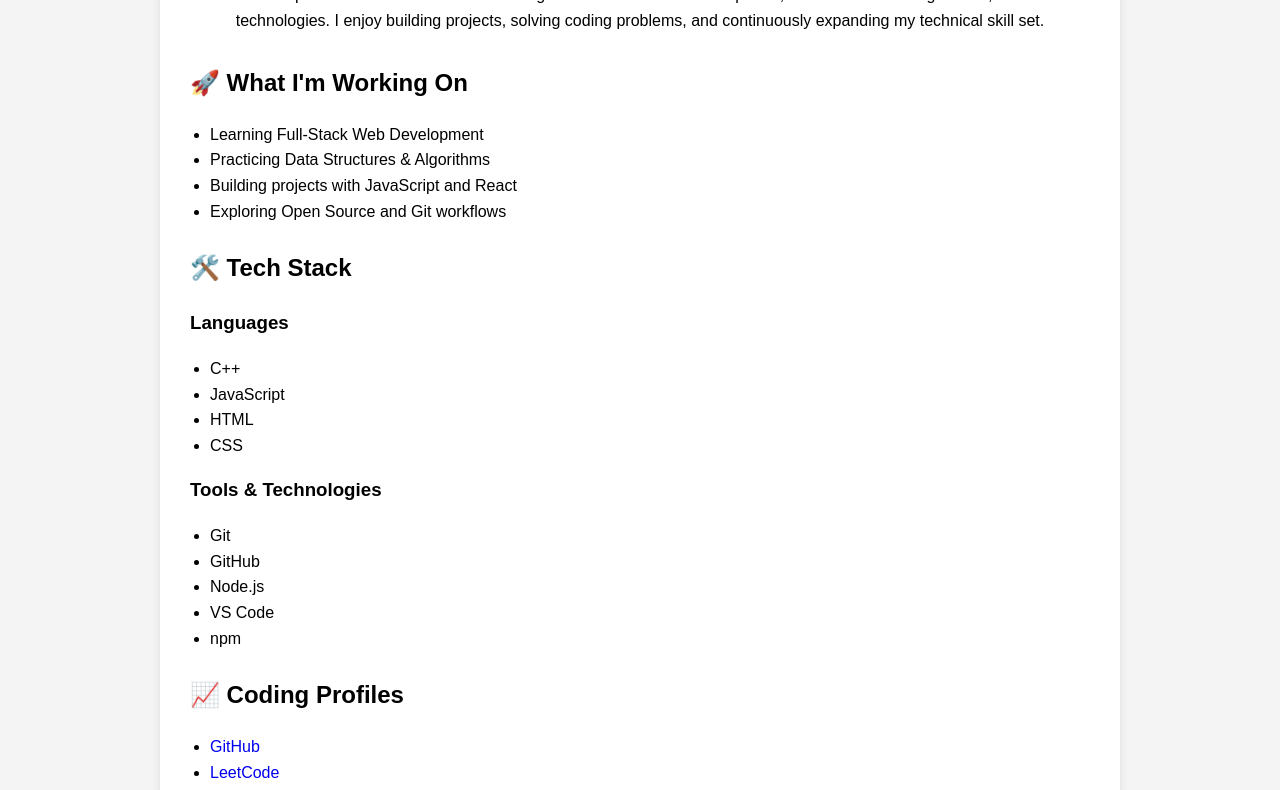
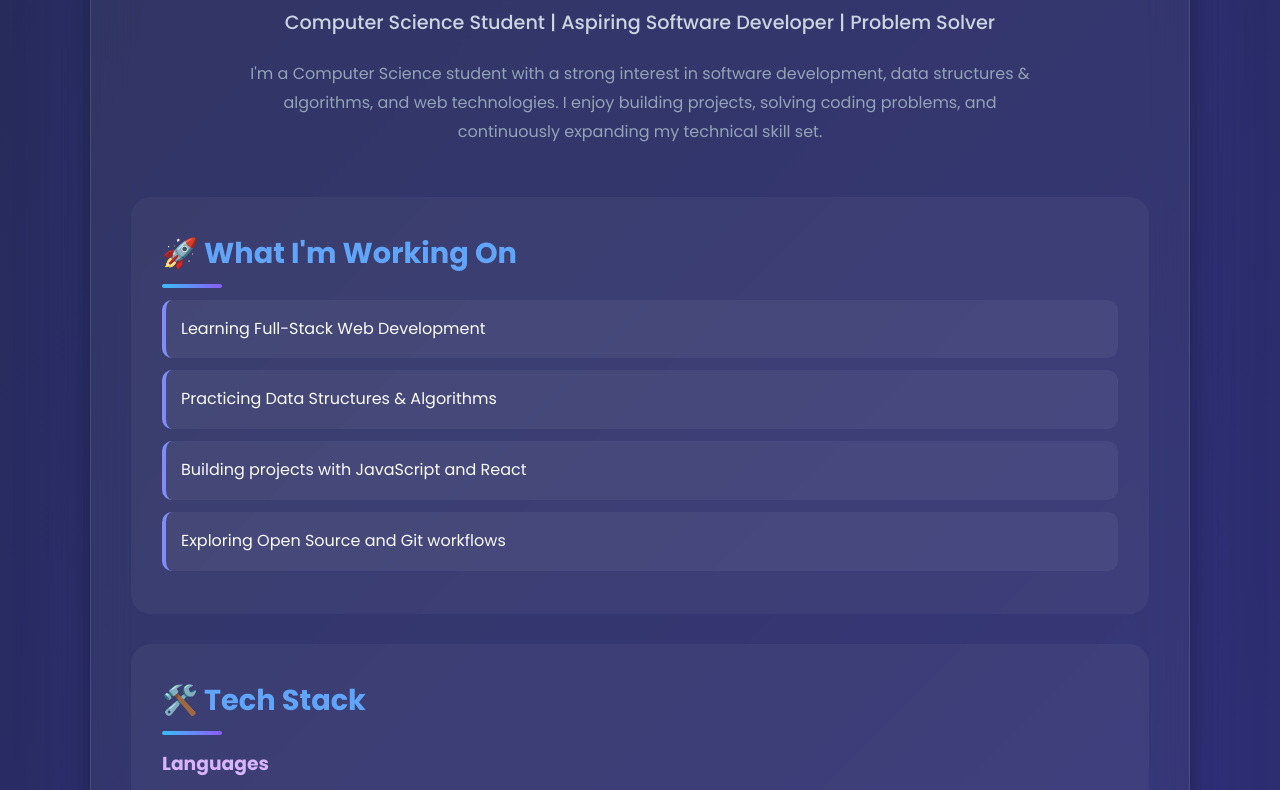
Before and after one commit to swastik-raj-chaudhary/swastik_raj_chaudhary, a plain HTML site: page index.html in a window 1280 px wide. Shown: the part 196-986 px from the top of the page. Drawn offline with Linux system fonts and the light colour scheme.

Commit message:
Update style.css

```diff
--- a/style.css
+++ b/style.css
@@ -1,59 +1,235 @@
-body {
-    font-family: Arial, sans-serif;
+/* Google Font */
+@import url('https://fonts.googleapis.com/css2?family=Poppins:wght@300;400;500;600;700;800&display=swap');
+
+/* Global Styles */
+* {
     margin: 0;
     padding: 0;
-    line-height: 1.6;
-    background-color: #f4f4f4;
+    box-sizing: border-box;
+}
+
+html {
+    scroll-behavior: smooth;
+}
+
+body {
+    font-family: 'Poppins', sans-serif;
+    min-height: 100vh;
+    background: linear-gradient(
+        135deg,
+        #0f172a,
+        #1e293b,
+        #312e81,
+        #1e1b4b
+    );
+    background-size: 400% 400%;
+    animation: gradient 12s ease infinite;
+    color: #f8fafc;
+    line-height: 1.8;
+    padding: 50px 20px;
+}
+
+/* Animated Background */
+@keyframes gradient {
+    0% {
+        background-position: 0% 50%;
+    }
+    50% {
+        background-position: 100% 50%;
+    }
+    100% {
+        background-position: 0% 50%;
+    }
 }
 
 .container {
-    width: 80%;
-    max-width: 900px;
-    margin: 30px auto;
-    background: #ffffff;
-    padding: 30px;
-    border-radius: 10px;
-    box-shadow: 0 2px 10px rgba(0,0,0,0.1);
+    max-width: 1100px;
+    margin: auto;
+    padding: 40px;
+    background: rgba(255, 255, 255, 0.05);
+    backdrop-filter: blur(20px);
+    border-radius: 25px;
+    border: 1px solid rgba(255, 255, 255, 0.1);
+    box-shadow:
+        0 0 30px rgba(0, 0, 0, 0.4),
+        0 0 80px rgba(99, 102, 241, 0.2);
 }
+
+/* Header */
 
 header {
     text-align: center;
-    margin-bottom: 30px;
+    margin-bottom: 50px;
+}
+
+h1 {
+    font-size: 3.5rem;
+    font-weight: 800;
+    background: linear-gradient(
+        to right,
+        #38bdf8,
+        #818cf8,
+        #c084fc
+    );
+    -webkit-background-clip: text;
+    -webkit-text-fill-color: transparent;
 }
 
 .subtitle {
-    font-size: 1.1rem;
-    font-weight: bold;
+    margin-top: 10px;
+    font-size: 1.2rem;
+    color: #cbd5e1;
+    font-weight: 500;
 }
 
-h1, h2, h3 {
-    margin-top: 0;
+header p:last-child {
+    max-width: 800px;
+    margin: 20px auto;
+    color: #94a3b8;
 }
 
+/* Sections */
+
 section {
-    margin-bottom: 25px;
+    margin-bottom: 30px;
+    padding: 30px;
+    border-radius: 20px;
+    background: rgba(255, 255, 255, 0.04);
+    transition: all 0.4s ease;
+    border: 1px solid transparent;
 }
 
-ul {
-    padding-left: 20px;
+section:hover {
+    transform: translateY(-8px);
+    border-color: rgba(99, 102, 241, 0.4);
+    box-shadow:
+        0 10px 25px rgba(0, 0, 0, 0.3),
+        0 0 30px rgba(99, 102, 241, 0.2);
 }
 
+/* Headings */
+
+h2 {
+    margin-bottom: 20px;
+    font-size: 1.8rem;
+    color: #60a5fa;
+    position: relative;
+}
+
+h2::after {
+    content: "";
+    position: absolute;
+    width: 60px;
+    height: 4px;
+    left: 0;
+    bottom: -8px;
+    border-radius: 10px;
+    background: linear-gradient(
+        to right,
+        #38bdf8,
+        #8b5cf6
+    );
+}
+
+h3 {
+    margin: 20px 0 10px;
+    color: #d8b4fe;
+}
+
+/* Lists */
+
+ul {
+    list-style: none;
+}
+
+ul li {
+    margin: 12px 0;
+    padding: 15px;
+    background: rgba(255, 255, 255, 0.05);
+    border-left: 4px solid #818cf8;
+    border-radius: 10px;
+    transition: 0.3s;
+}
+
+ul li:hover {
+    transform: translateX(10px);
+    background: rgba(99, 102, 241, 0.15);
+}
+
+/* Links */
+
 a {
+    color: #38bdf8;
     text-decoration: none;
+    transition: 0.3s;
+    font-weight: 500;
 }
 
 a:hover {
-    text-decoration: underline;
+    color: #c084fc;
+    text-shadow: 0 0 15px rgba(192, 132, 252, 0.7);
 }
 
+/* Quote Section */
+
 blockquote {
+    margin-top: 30px;
+    padding: 25px;
+    border-left: 5px solid #8b5cf6;
+    background: rgba(255, 255, 255, 0.05);
+    border-radius: 10px;
+    font-size: 1.1rem;
+    color: #e2e8f0;
     font-style: italic;
-    margin: 20px 0;
-    padding-left: 15px;
-    border-left: 4px solid #999;
 }
 
+/* Footer */
+
 footer {
+    margin-top: 40px;
     text-align: center;
-    margin-top: 30px;
 }
+
+footer p {
+    margin-top: 20px;
+    color: #94a3b8;
+    font-size: 1rem;
+}
+
+/* Scrollbar */
+
+::-webkit-scrollbar {
+    width: 10px;
+}
+
+::-webkit-scrollbar-track {
+    background: #0f172a;
+}
+
+::-webkit-scrollbar-thumb {
+    background: linear-gradient(
+        #38bdf8,
+        #8b5cf6
+    );
+    border-radius: 20px;
+}
+
+/* Responsive */
+
+@media (max-width: 768px) {
+    .container {
+        padding: 25px;
+    }
+
+    h1 {
+        font-size: 2.3rem;
+    }
+
+    h2 {
+        font-size: 1.5rem;
+    }
+
+    section {
+        padding: 20px;
+    }
+}
```
